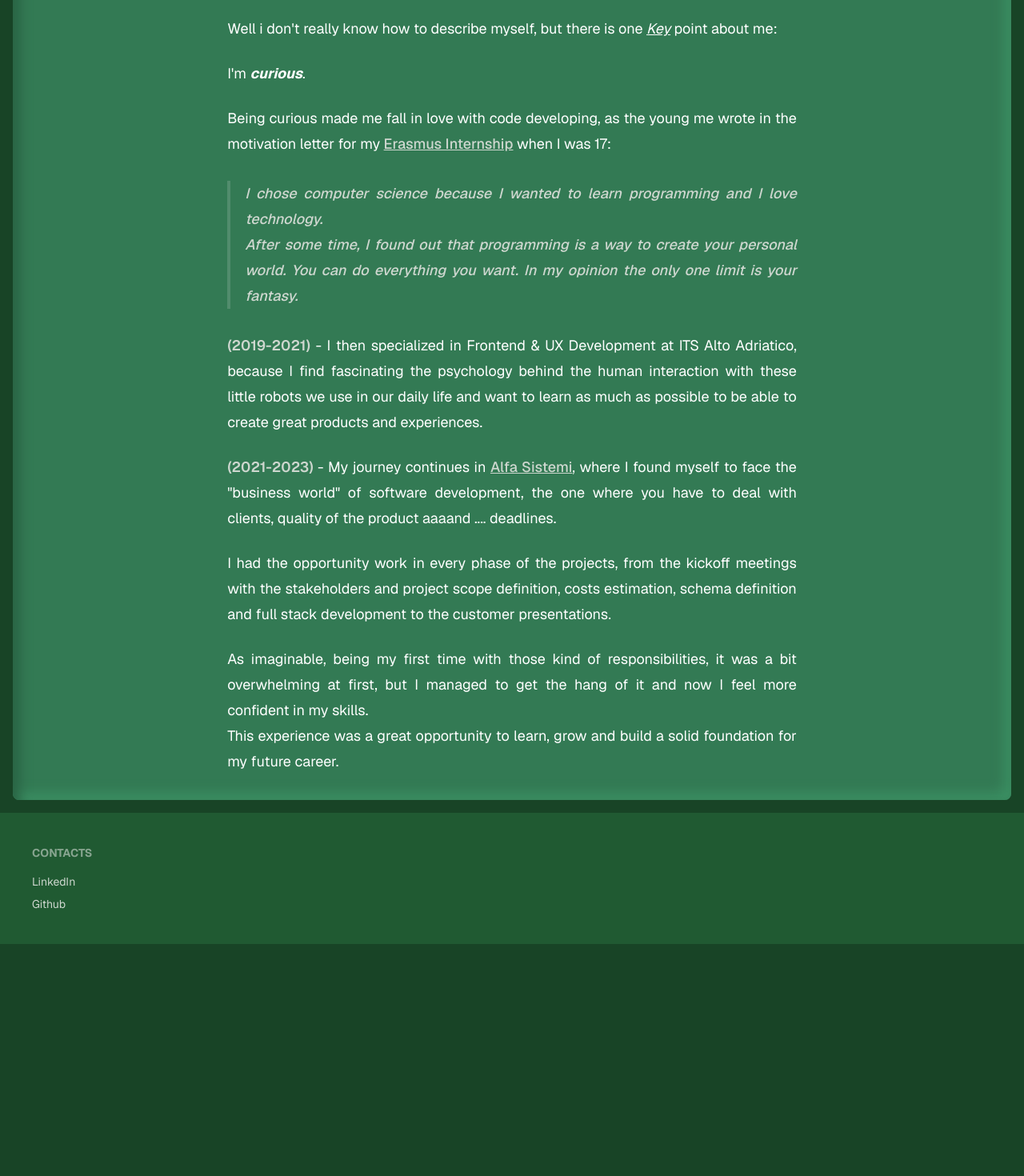
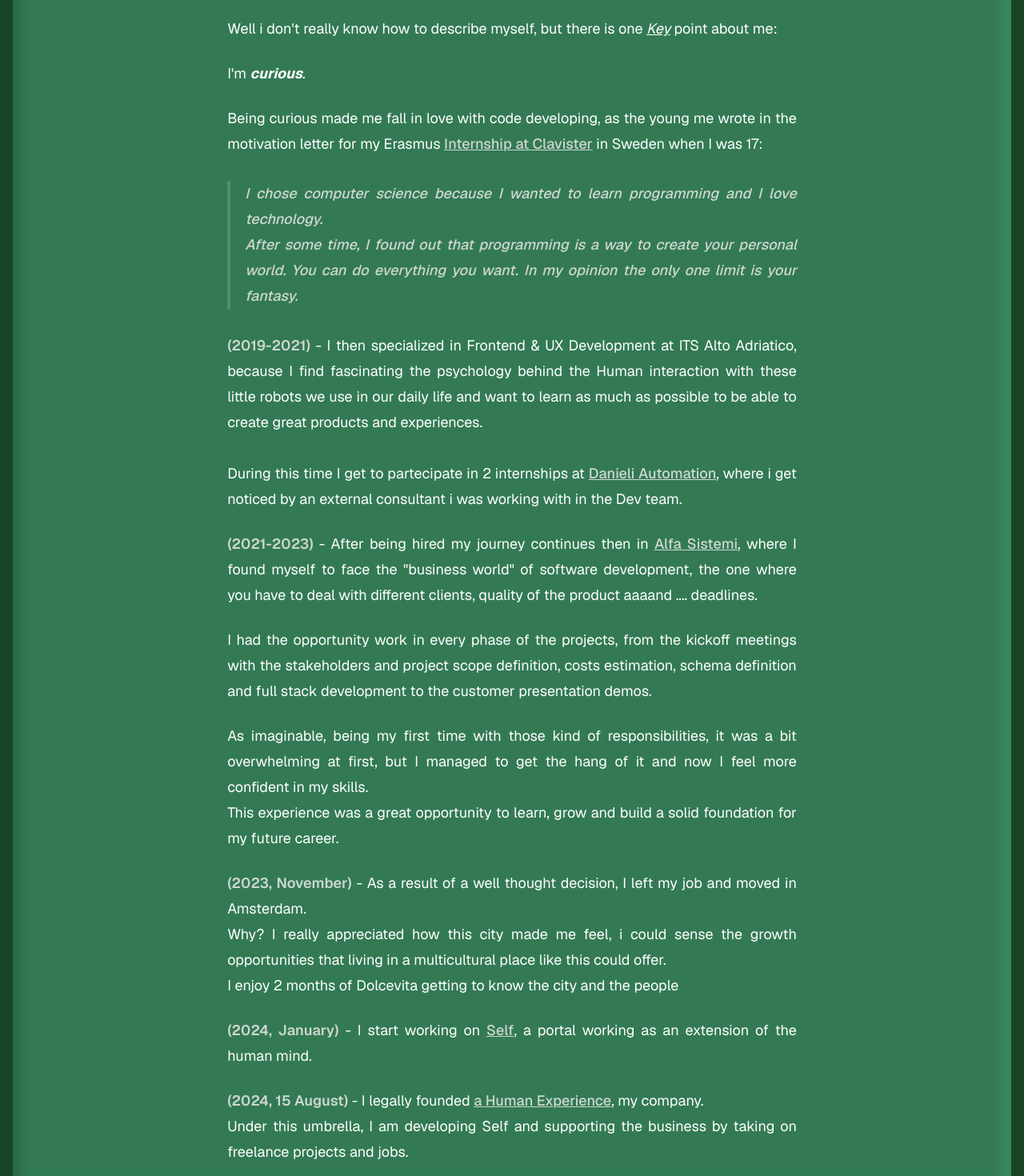
Before and after one commit to dhimiterPoison/dhimiterhelmi-old, a Next.js app: page /about in a window 1280 px wide. Shown: the part 300-1770 px from the top of the page at 80% size. Before the commit the page ends 1480 px from the top, so only its background shows below. Built offline with nearby package versions, Linux system fonts and the light colour scheme.

Commit message:
edit about page

```diff
--- a/app/about/page.tsx
+++ b/app/about/page.tsx
@@ -18,9 +18,9 @@ const AboutPage = () => {
 				</p>
 				<p>
 					Being curious made me fall in love with code developing, as
-					the young me wrote in the motivation letter for my{' '}
-					<Link href='/career/clavister'>Erasmus Internship</Link>{' '}
-					when I was 17:
+					the young me wrote in the motivation letter for my Erasmus{' '}
+					<Link href='/career/clavister'>Internship at Clavister</Link>{' '}
+					in Sweden when I was 17:
 				</p>
 				<blockquote>
 					I chose computer science because I wanted to learn
@@ -33,24 +33,27 @@ const AboutPage = () => {
 				<p>
 					<strong>(2019-2021)</strong> - I then specialized in
 					Frontend & UX Development at ITS Alto Adriatico, because I
-					find fascinating the psychology behind the human interaction
+					find fascinating the psychology behind the Human interaction
 					with these little robots we use in our daily life and want
 					to learn as much as possible to be able to create great
-					products and experiences.
+					products and experiences. <br /><br />
+					During this time I get to partecipate in 2 internships at {' '}
+					<Link href='/career/danieli-automation'>Danieli Automation</Link>
+					, where i get noticed by an external consultant i was working with in the Dev team.
 				</p>
 				<p>
-					<strong>(2021-2023)</strong> - My journey continues in{' '}
+					<strong>(2021-2023)</strong> - After being hired my journey continues then in{' '}
 					<Link href='/career/alfa-sistemi'>Alfa Sistemi</Link>, where
 					I found myself to face the &quot;business world&quot; of
 					software development, the one where you have to deal with
-					clients, quality of the product aaaand .... deadlines.
+					different clients, quality of the product aaaand .... deadlines.
 					<br />
 				</p>
 				<p>
 					I had the opportunity work in every phase of the projects,
 					from the kickoff meetings with the stakeholders and project
 					scope definition, costs estimation, schema definition and
-					full stack development to the customer presentations.
+					full stack development to the customer presentation demos.
 				</p>
 				<p>
 					As imaginable, being my first time with those kind of
@@ -61,6 +64,23 @@ const AboutPage = () => {
 					learn, grow and build a solid foundation for my future
 					career.
 				</p>
+				<p>
+					<strong>(2023, November)</strong> - As a result of a well thought decision,
+					I left my job and moved in Amsterdam. <br />
+					Why? I really appreciated how this city made me feel,
+					i could sense the growth opportunities that living in a multicultural
+					place like this could offer. <br />
+					I enjoy 2 months of Dolcevita getting to know the city and the people
+				</p>
+				<p>
+					<strong>(2024, January)</strong> - I start working on{' '}
+					<Link href='/project/self-glance'>Self</Link>, a portal working as an extension of the human mind.
+				</p>
+				<p>
+					<strong>(2024, 15 August)</strong> - I legally founded{' '}
+					<Link href='/project/a-human-experience'>a Human Experience</Link>, my company. <br />
+					Under this umbrella, I am developing Self and supporting the business by taking on freelance projects and jobs.
+				</p>
 			</div>
 		</div>
 	);
```
